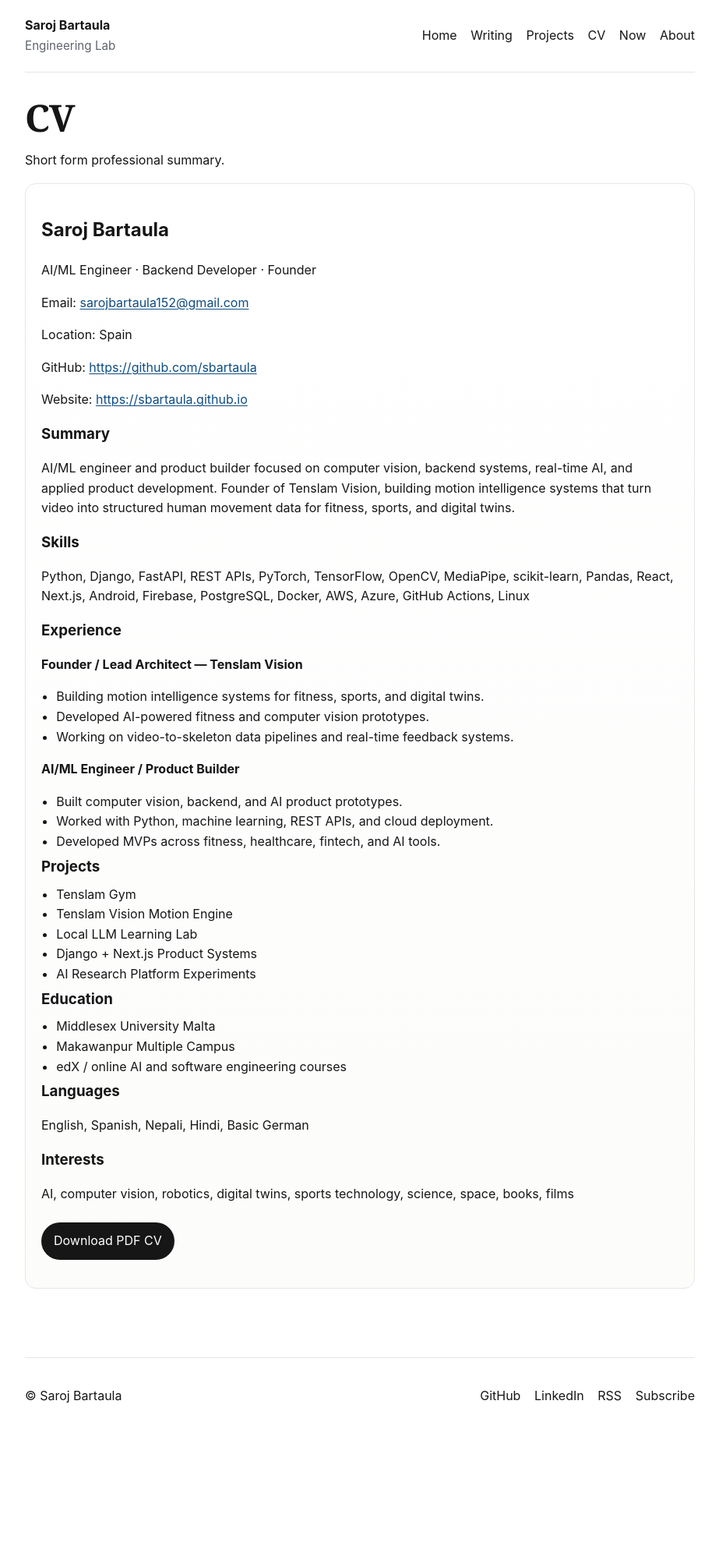
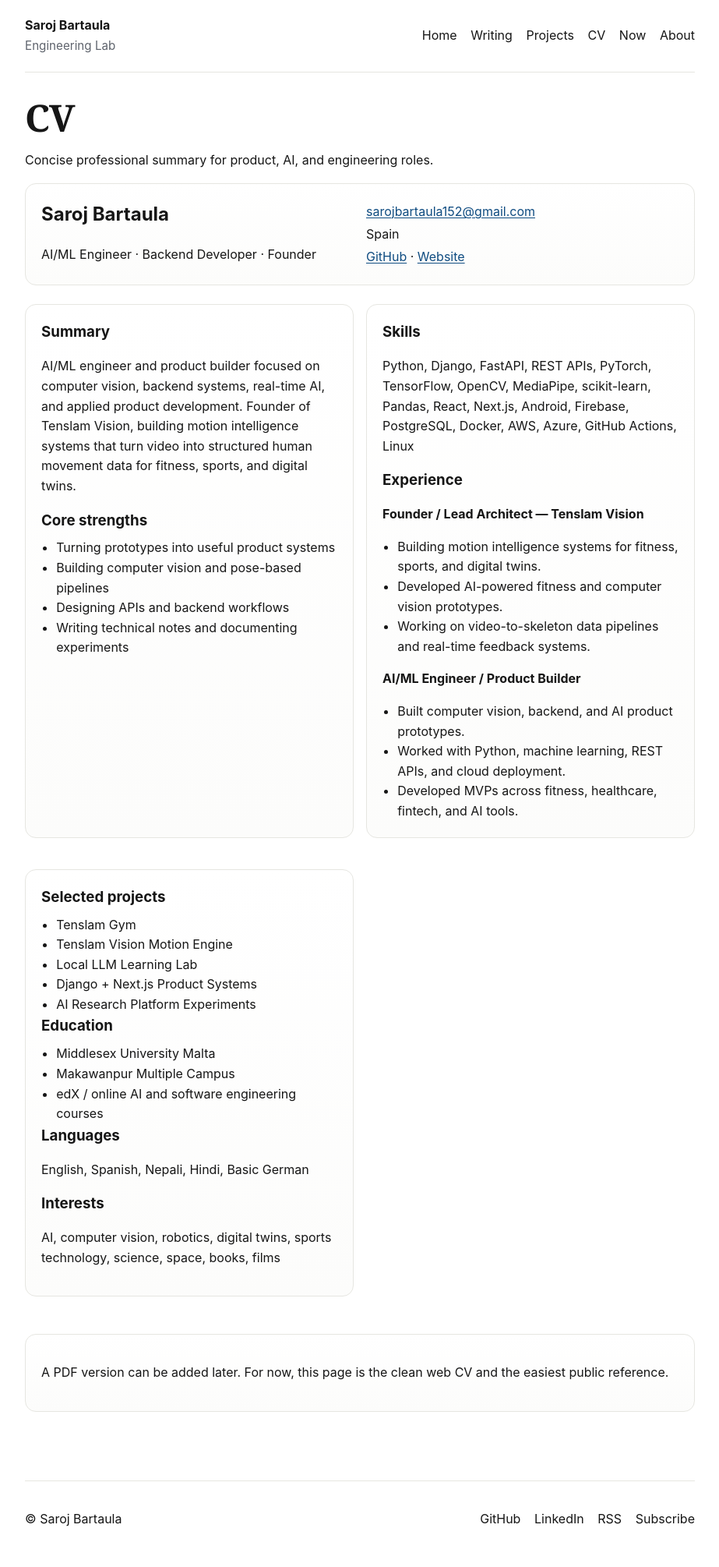
Before and after one commit to sbartaula/sbartaula.github.io, a Jekyll site: the page built from cv.md, in a window 1280 px wide. Shown: the whole page at 78% size, without its empty margins (178-1101 px from the left). Built offline with Jekyll 4.4.1, drawn with Linux system fonts in a browser that asks for light colours; before the commit the page ends 1852 px from its top, so only the background shows below that.

```diff
--- a/assets/css/style.css
+++ b/assets/css/style.css
@@ -106,6 +106,13 @@ a:hover {
   margin-bottom: 1.5rem;
 }
 
+.intro-grid,
+.cv-grid,
+.cv-header {
+  display: grid;
+  gap: 1rem;
+}
+
 .panel {
   border: 1px solid var(--line);
   background: linear-gradient(180deg, #fff, #fcfcfb);
@@ -181,6 +188,37 @@ a:hover {
 .prose p,
 .prose li {
   max-width: 72ch;
+}
+
+.intro-grid h2,
+.cv-card h3,
+.cv-header h2,
+.mini-card .meta,
+.section-link {
+  margin-top: 0;
+}
+
+.mini-card {
+  border-top: 1px solid var(--line);
+  padding-top: 0.75rem;
+}
+
+.mini-card:first-child {
+  border-top: 0;
+  padding-top: 0;
+}
+
+.home-project-grid {
+  grid-template-columns: 1fr;
+}
+
+.section-link {
+  margin-bottom: 0;
+}
+
+.cv-header p,
+.cv-contact p {
+  margin: 0.2rem 0;
 }
 
 .post-content > :first-child {
@@ -266,6 +304,16 @@ a:hover {
   .project-grid {
     grid-template-columns: 1fr 1fr;
   }
+
+  .intro-grid,
+  .cv-grid,
+  .cv-header {
+    grid-template-columns: 1fr 1fr;
+  }
+
+  .home-project-grid {
+    grid-template-columns: repeat(3, 1fr);
+  }
 }
 
 @media (max-width: 720px) {
--- a/cv.md
+++ b/cv.md
@@ -6,65 +6,86 @@ permalink: /cv/
 
 <section class="page-header">
   <h1>CV</h1>
-  <p>Short form professional summary.</p>
+  <p>Concise professional summary for product, AI, and engineering roles.</p>
 </section>
 
-<section class="panel cv-card">
-  <h2>Saroj Bartaula</h2>
-  <p>AI/ML Engineer · Backend Developer · Founder</p>
-  <p>Email: <a href="mailto:sarojbartaula152@gmail.com">sarojbartaula152@gmail.com</a></p>
-  <p>Location: Spain</p>
-  <p>GitHub: <a href="https://github.com/sbartaula">https://github.com/sbartaula</a></p>
-  <p>Website: <a href="https://sbartaula.github.io">https://sbartaula.github.io</a></p>
+<section class="panel cv-header">
+  <div>
+    <h2>Saroj Bartaula</h2>
+    <p>AI/ML Engineer · Backend Developer · Founder</p>
+  </div>
+  <div class="cv-contact">
+    <p><a href="mailto:sarojbartaula152@gmail.com">sarojbartaula152@gmail.com</a></p>
+    <p>Spain</p>
+    <p><a href="https://github.com/sbartaula">GitHub</a> · <a href="https://sbartaula.github.io">Website</a></p>
+  </div>
+</section>
 
-  <h3>Summary</h3>
+<section class="cv-grid">
+  <article class="panel cv-card">
+    <h3>Summary</h3>
+    <p>
+      AI/ML engineer and product builder focused on computer vision, backend systems, real-time AI, and applied product development.
+      Founder of Tenslam Vision, building motion intelligence systems that turn video into structured human movement data for fitness,
+      sports, and digital twins.
+    </p>
+
+    <h3>Core strengths</h3>
+    <ul class="clean-list">
+      <li>Turning prototypes into useful product systems</li>
+      <li>Building computer vision and pose-based pipelines</li>
+      <li>Designing APIs and backend workflows</li>
+      <li>Writing technical notes and documenting experiments</li>
+    </ul>
+  </article>
+
+  <article class="panel cv-card">
+    <h3>Skills</h3>
+    <p>Python, Django, FastAPI, REST APIs, PyTorch, TensorFlow, OpenCV, MediaPipe, scikit-learn, Pandas, React, Next.js, Android, Firebase, PostgreSQL, Docker, AWS, Azure, GitHub Actions, Linux</p>
+
+    <h3>Experience</h3>
+    <p><strong>Founder / Lead Architect — Tenslam Vision</strong></p>
+    <ul class="clean-list">
+      <li>Building motion intelligence systems for fitness, sports, and digital twins.</li>
+      <li>Developed AI-powered fitness and computer vision prototypes.</li>
+      <li>Working on video-to-skeleton data pipelines and real-time feedback systems.</li>
+    </ul>
+
+    <p><strong>AI/ML Engineer / Product Builder</strong></p>
+    <ul class="clean-list">
+      <li>Built computer vision, backend, and AI product prototypes.</li>
+      <li>Worked with Python, machine learning, REST APIs, and cloud deployment.</li>
+      <li>Developed MVPs across fitness, healthcare, fintech, and AI tools.</li>
+    </ul>
+  </article>
+
+  <article class="panel cv-card">
+    <h3>Selected projects</h3>
+    <ul class="clean-list">
+      <li>Tenslam Gym</li>
+      <li>Tenslam Vision Motion Engine</li>
+      <li>Local LLM Learning Lab</li>
+      <li>Django + Next.js Product Systems</li>
+      <li>AI Research Platform Experiments</li>
+    </ul>
+
+    <h3>Education</h3>
+    <ul class="clean-list">
+      <li>Middlesex University Malta</li>
+      <li>Makawanpur Multiple Campus</li>
+      <li>edX / online AI and software engineering courses</li>
+    </ul>
+
+    <h3>Languages</h3>
+    <p>English, Spanish, Nepali, Hindi, Basic German</p>
+
+    <h3>Interests</h3>
+    <p>AI, computer vision, robotics, digital twins, sports technology, science, space, books, films</p>
+  </article>
+</section>
+
+<section class="panel cv-actions">
   <p>
-    AI/ML engineer and product builder focused on computer vision, backend systems, real-time AI, and applied product development.
-    Founder of Tenslam Vision, building motion intelligence systems that turn video into structured human movement data for fitness,
-    sports, and digital twins.
-  </p>
-
-  <h3>Skills</h3>
-  <p>Python, Django, FastAPI, REST APIs, PyTorch, TensorFlow, OpenCV, MediaPipe, scikit-learn, Pandas, React, Next.js, Android, Firebase, PostgreSQL, Docker, AWS, Azure, GitHub Actions, Linux</p>
-
-  <h3>Experience</h3>
-  <p><strong>Founder / Lead Architect — Tenslam Vision</strong></p>
-  <ul class="clean-list">
-    <li>Building motion intelligence systems for fitness, sports, and digital twins.</li>
-    <li>Developed AI-powered fitness and computer vision prototypes.</li>
-    <li>Working on video-to-skeleton data pipelines and real-time feedback systems.</li>
-  </ul>
-
-  <p><strong>AI/ML Engineer / Product Builder</strong></p>
-  <ul class="clean-list">
-    <li>Built computer vision, backend, and AI product prototypes.</li>
-    <li>Worked with Python, machine learning, REST APIs, and cloud deployment.</li>
-    <li>Developed MVPs across fitness, healthcare, fintech, and AI tools.</li>
-  </ul>
-
-  <h3>Projects</h3>
-  <ul class="clean-list">
-    <li>Tenslam Gym</li>
-    <li>Tenslam Vision Motion Engine</li>
-    <li>Local LLM Learning Lab</li>
-    <li>Django + Next.js Product Systems</li>
-    <li>AI Research Platform Experiments</li>
-  </ul>
-
-  <h3>Education</h3>
-  <ul class="clean-list">
-    <li>Middlesex University Malta</li>
-    <li>Makawanpur Multiple Campus</li>
-    <li>edX / online AI and software engineering courses</li>
-  </ul>
-
-  <h3>Languages</h3>
-  <p>English, Spanish, Nepali, Hindi, Basic German</p>
-
-  <h3>Interests</h3>
-  <p>AI, computer vision, robotics, digital twins, sports technology, science, space, books, films</p>
-
-  <p class="cv-actions">
-    <a class="button" href="#">Download PDF CV</a>
+    A PDF version can be added later. For now, this page is the clean web CV and the easiest public reference.
   </p>
 </section>
```
Also changed, not shown: index.md (+43 -2 lines), README.md.
